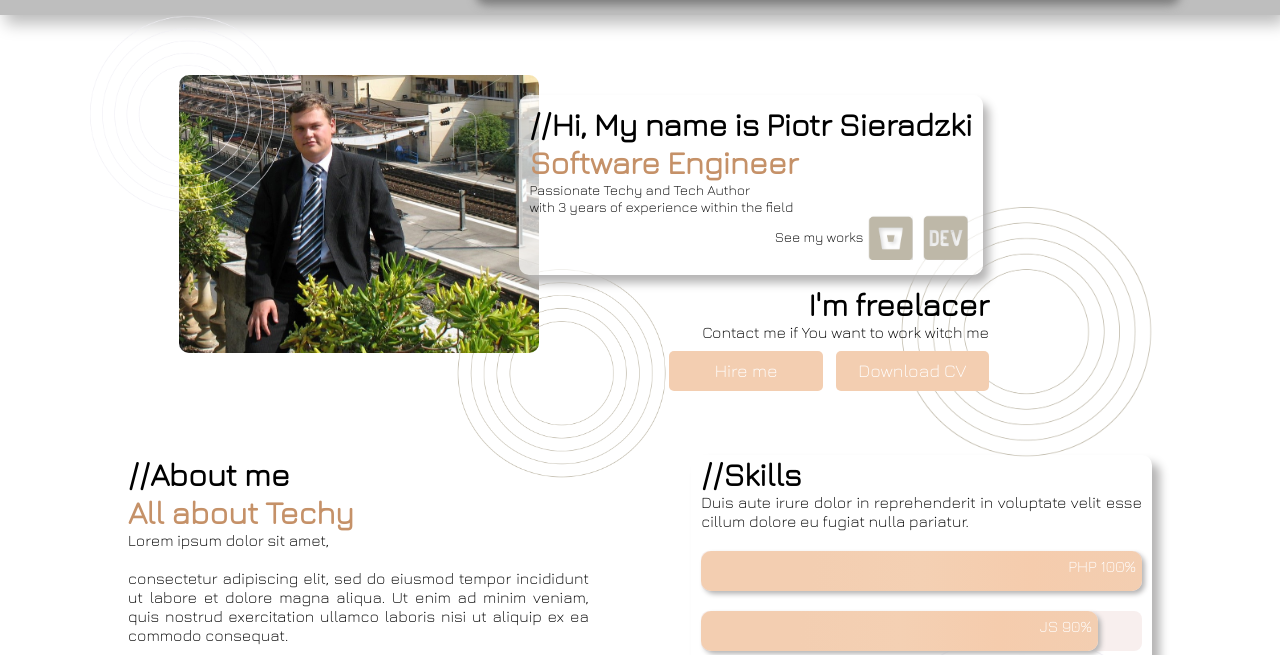
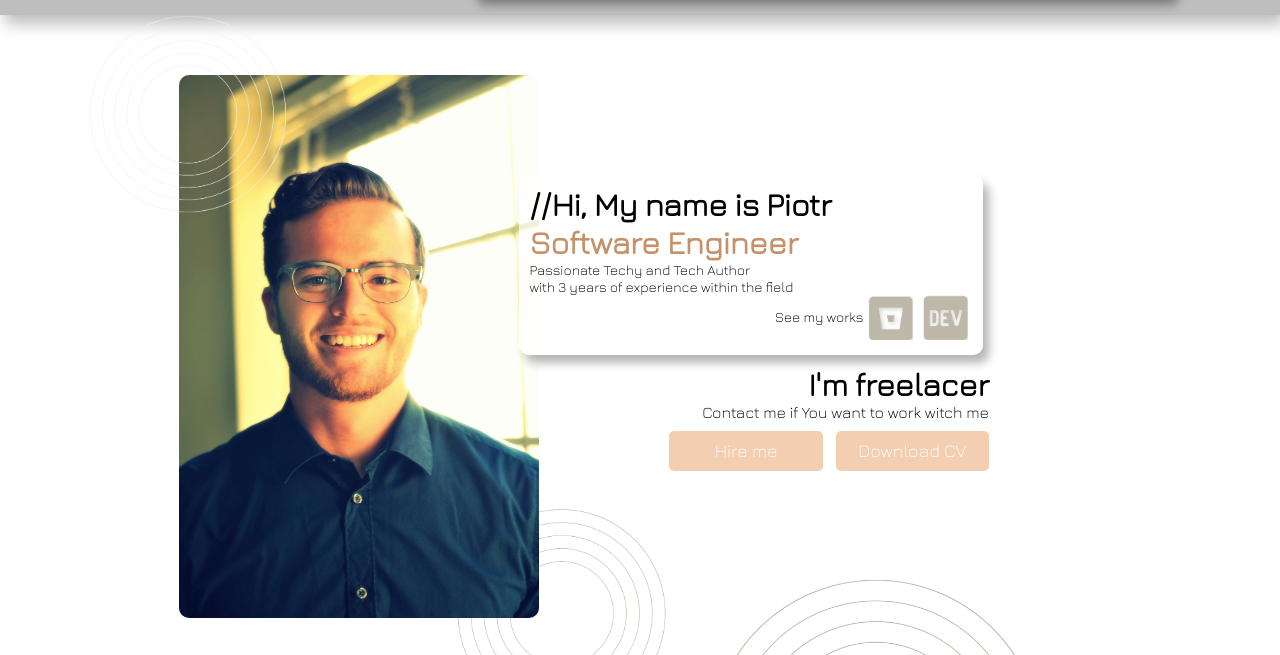
Before and after one commit to siaraa/Portfolio_project, a plain HTML site: page Portfolio_project/index.html in a window 1280 px wide. Shown: the part 105-760 px from the top of the page. Drawn offline with nearby package versions, Linux system fonts and the light colour scheme.

Commit message:
last changes

```diff
--- a/Portfolio_project/index.html
+++ b/Portfolio_project/index.html
@@ -58,9 +58,10 @@
     <div class="main-content__wrapper">
         <!-- hi field -->
         <div class="hi-field__wrapper">
-            <img src="./img/my-photo2.jpg" alt="my_photo" id="my_photo">
+            <img src="./img/smiling-888532_1920.jpg" alt="my_photo"
+            id="my_photo">
             <div class="hi_content">
-                <h1>//Hi, My name is Piotr Sieradzki</h1>
+                <h1>//Hi, My name is Piotr</h1>
                 <h3>Software Engineer</h3>
                 <p>Passionate Techy and Tech Author
                     <br /> with 3 years of experience within the field</p>
@@ -282,15 +283,15 @@ message/request."></textarea>
                 <button id="submit" type="submit">SUBMIT</button>
             </div>
             <div class="info_wrapper">
-                <img id="footer_photo" src="img/footer_photo.jpg" alt="my_photo-footer">
+                <img id="footer_photo" src="./img/smiling-888532_1920.jpg" alt="my_photo-footer">
                 <p id="footer_info">autor: Piotr Sieradzki<br /> username: @piotrsieradzki<br /> description: University
-                    Graduate | Software Engineer<br /> homepage: dhsiara.github.pl<br /> repository type:
-                    Open-source<br /> url: github.com/dhsiara</p>
+                    Graduate | Software Engineer<br /> homepage: siaraa.github.pl<br /> repository type:
+                    Open-source<br /> url: github.com/siaraa</p>
                 <div id="contact_field">
                     <img src="./img/kontakt_ikona.png" alt="contakt_icon">
                     <div>
                         <a href="mailto: dhsiara@gmail.com">dhsiara@gmail.com</a>
-                        <p>+48 506 526 240</p>
+                        <p>+48 123 123 123</p>
                     </div>
                 </div>
             </div>
--- a/Portfolio_project/styles.css
+++ b/Portfolio_project/styles.css
@@ -182,7 +182,7 @@ form {
     position: relative;
     float: left;
     left: -20px;
-    top: 20px;
+    top: 100px;
 }
 
 .hi_content p {
@@ -225,7 +225,7 @@ form {
     height: 130px;
     position: relative;
     float: left;
-    top: 20px;
+    top: 100px;
     left: 120px;
 
 }
@@ -685,14 +685,14 @@ p {
 #rings-02 {
     width: 250px;
     color: rgb(218, 156, 128);
-    top: 160px;
+    top: 400px;
     left: 310px;
 }
 
 #rings-03 {
-    width: 300px;
-    bottom: -60px;
-    left: 750px
+    width: 400px;
+    top: 450px;
+    left: 550px
 }
 
 #rings-04 {
@@ -730,7 +730,7 @@ p {
 #rings-09 {
     width: 350px;
     z-index: 1;
-    top: -150px;
+    top: -50px;
     right: 250px;
 }
 
```
Also changed, not shown: Portfolio_project/img/smiling-888532_1920.jpg (added).
